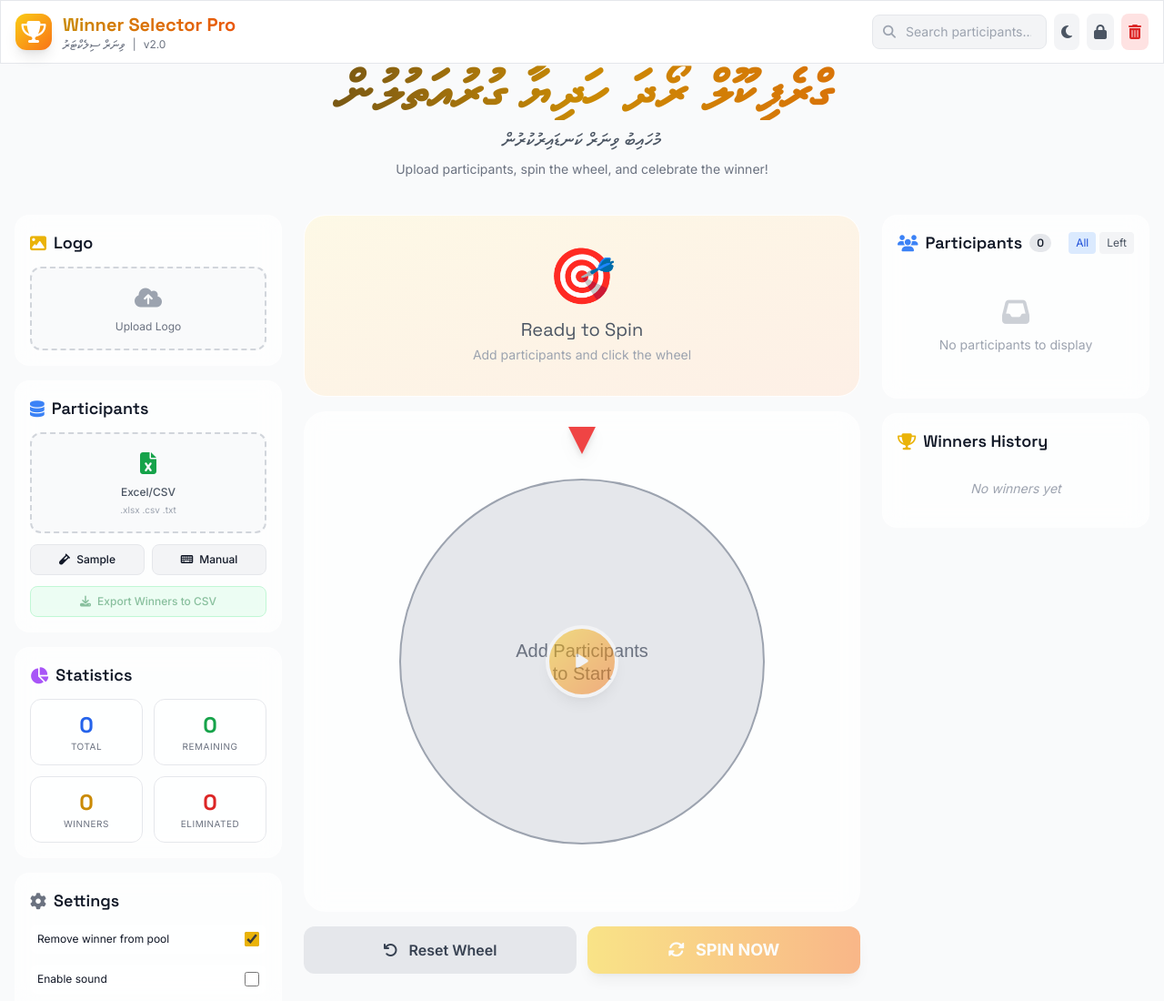
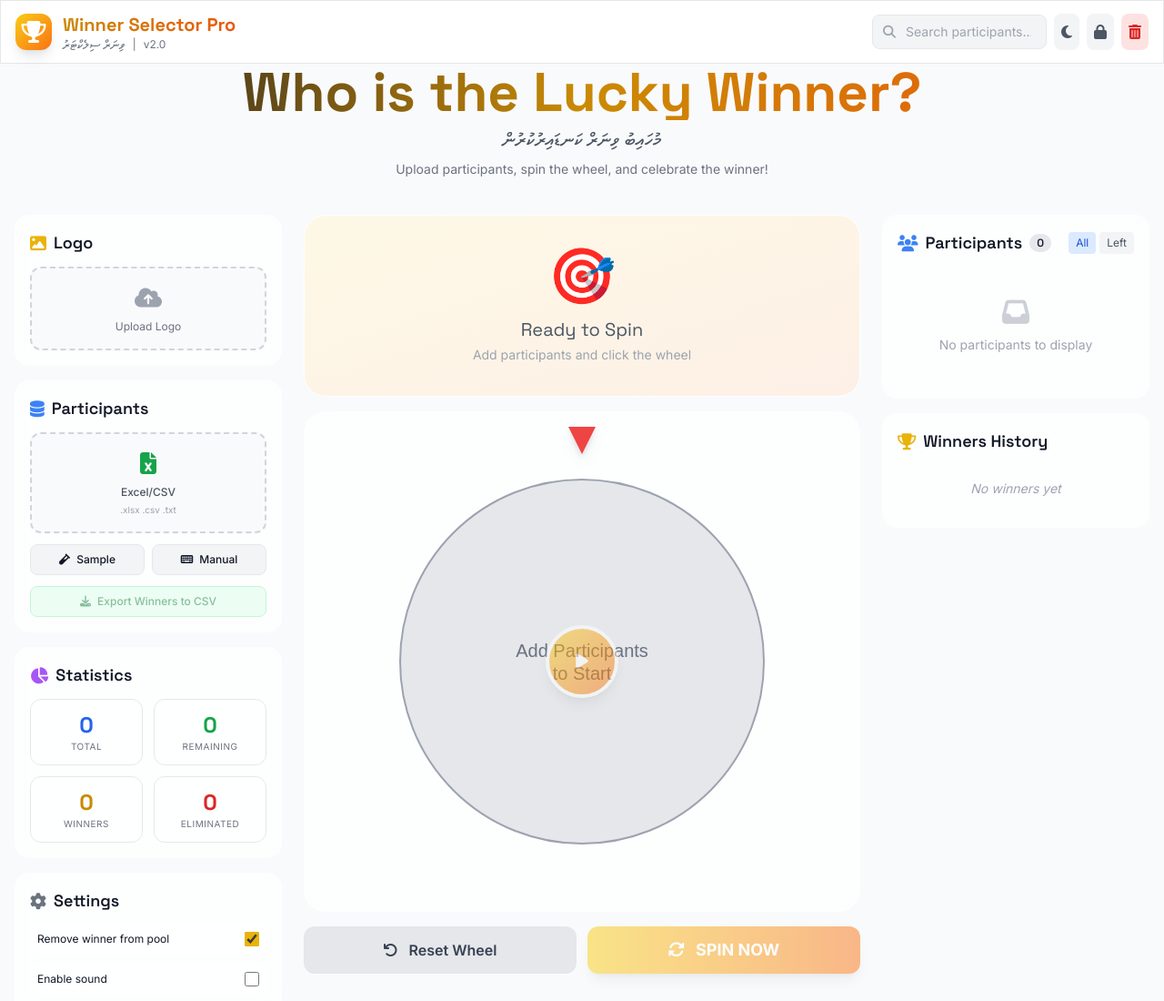
Before and after one commit to sensaamiru-dev/winner-selector, a plain HTML site: page index.html in a window 1280 px wide. Shown: the top 1100 px of the page at 91% size. Drawn offline with nearby package versions, Linux system fonts and the light colour scheme.

Commit message:
Update index.html

```diff
--- a/index.html
+++ b/index.html
@@ -192,7 +192,7 @@
         <!-- Hero Section -->
         <div class="text-center mb-8 floating">
             <h2 class="font-display text-4xl md:text-6xl font-bold mb-2 bg-gradient-to-r from-gray-900 via-yellow-600 to-orange-600 dark:from-white dark:via-yellow-400 dark:to-orange-400 bg-clip-text text-transparent">
-                ގްރެފިކޫލް ރޯދަ ހަދިޔާ ގުރުއަތުލުން
+               Who is the Lucky Winner?
             </h2>
             <p class="text-gray-600 dark:text-gray-400 text-lg max-w-2xl mx-auto dhivehi-text mb-2">
                 މުހައިބު ވިނަރް ކަނޑައިރުކުރުން
```
